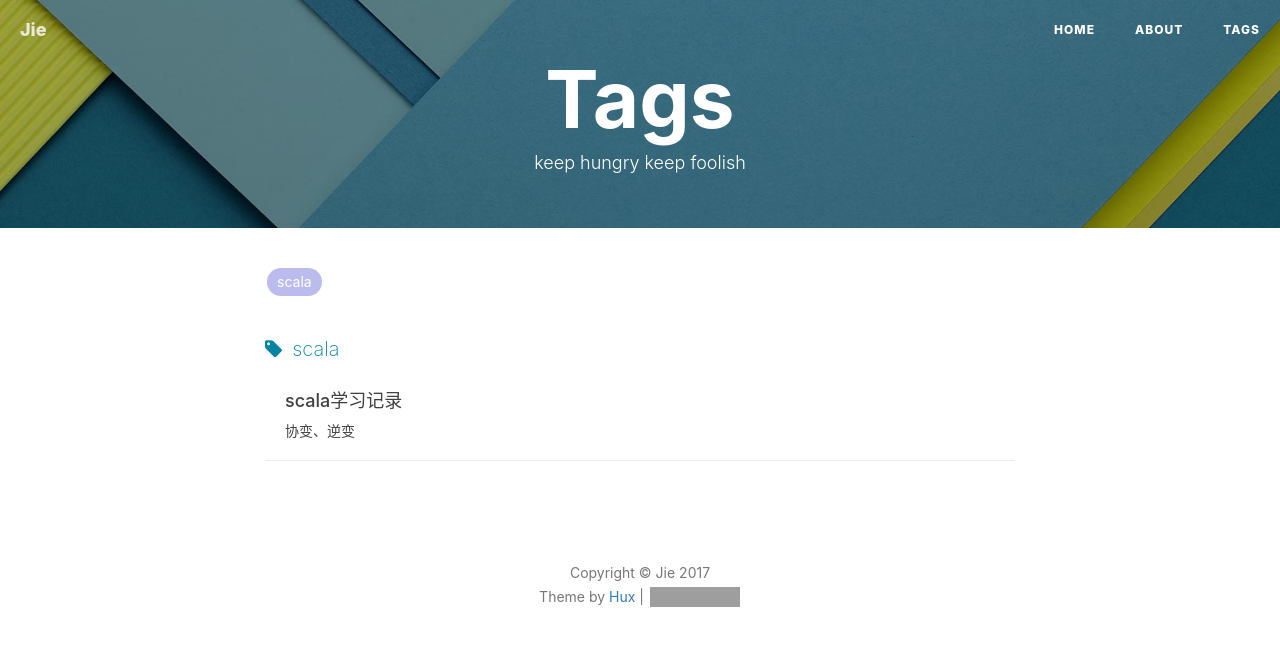
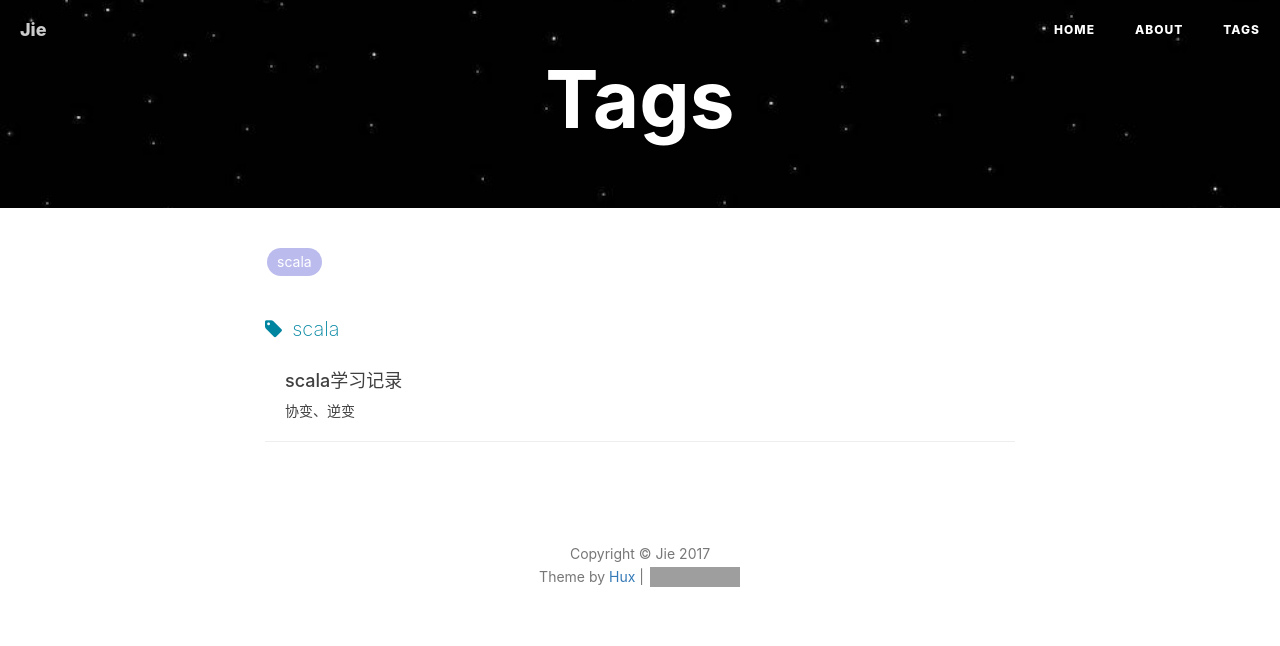
Before and after one commit to ChPi/ChPi.github.io, a Jekyll site: the page built from tags.html, in a window 1280 px wide. Shown: the top 646 px of the page. Built offline with Jekyll 4.4.1, drawn with Linux system fonts in a browser that asks for light colours; nearby versions of some CDN libraries; comment, search, counter and statistics services are not loaded; grey boxes are pictures that could not be loaded.

Commit message:
修正修正

```diff
--- a/_config.yml
+++ b/_config.yml
@@ -68,7 +68,7 @@ ga_domain: auto
 
 # Sidebar settings
 sidebar: true                           # whether or not using Sidebar.
-sidebar-about-description: "chjie93@.gmail.com"
+sidebar-about-description: "chjie93@gmail.com"
 sidebar-avatar: /img/icon_wechat.png     # use absolute URL, seeing it's used in both `/` and `/about/`
 
 
--- a/tags.html
+++ b/tags.html
@@ -1,7 +1,7 @@
 ---
 title: Tags
 layout: default
-description: keep hungry keep foolish
+description:
 header-img: "img/tag-bg.jpg"
 ---
 
```
Also changed, not shown: img/tag-bg.jpg.
